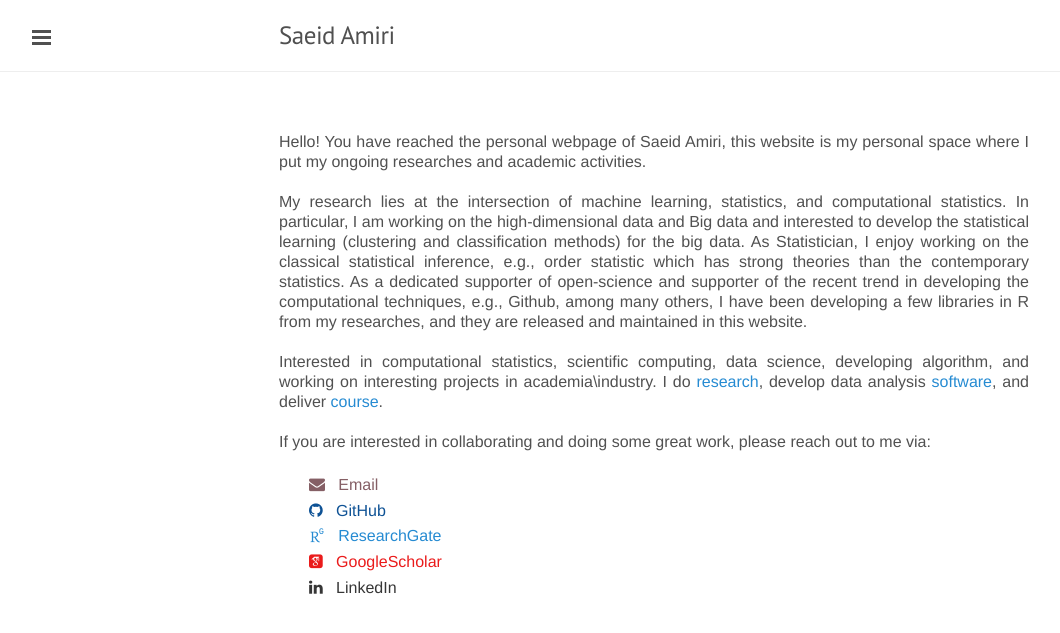
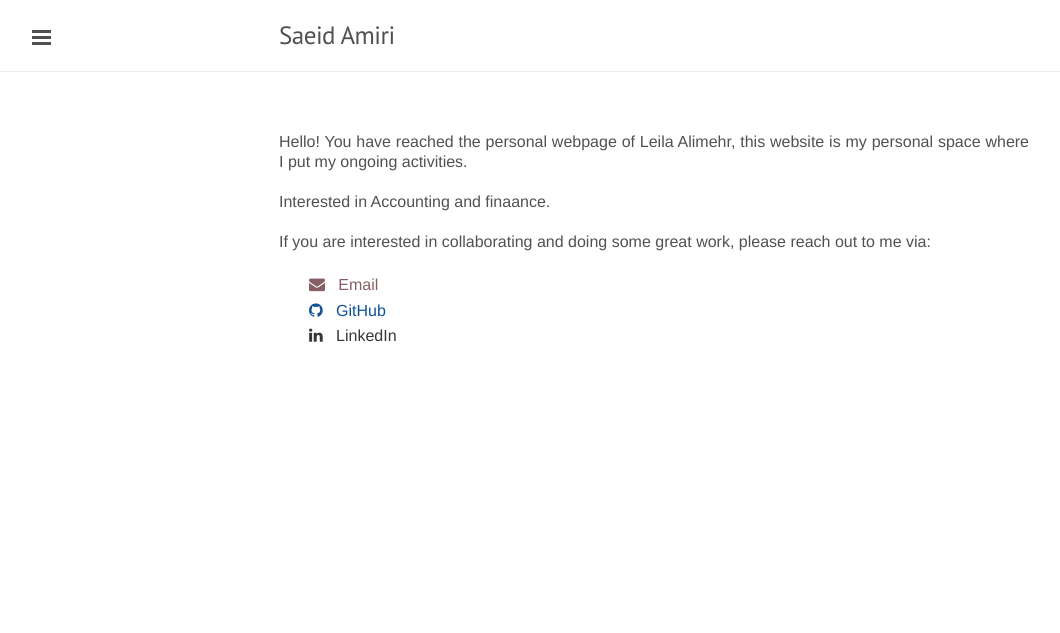
Before and after one commit to leilaalimehr/leilaalimehr.github.io, a Jekyll site: the page built from index.md, in a window 1280 px wide. Shown: the top 633 px of the page, without its empty margins (1-1061 px from the left). Built offline with Jekyll 4.4.1, drawn with Linux system fonts in a browser that asks for light colours; nearby versions of some CDN libraries; some web fonts are replaced; comment, search, counter and statistics services are not loaded.

Commit message:
Update index.md

```diff
--- a/index.md
+++ b/index.md
@@ -2,24 +2,20 @@
 layout: page
 ---
 
-Hello! You  have reached the personal webpage of Saeid Amiri, this website is my personal space where
-I put my ongoing researches and academic activities.
+Hello! You  have reached the personal webpage of Leila Alimehr, this website is my personal space where
+I put my ongoing activities.
 
-My research lies at the intersection of machine learning, statistics, and computational statistics. In particular, I am working on the high-dimensional data and Big data and interested to develop the statistical learning (clustering and classification methods) for the big data. As Statistician, I enjoy working on the classical statistical inference, e.g., order statistic which has strong theories than the contemporary statistics.  As a dedicated supporter of open-science and supporter of the recent trend in developing the computational techniques, e.g., Github, among many others, I have been developing a few libraries in R from my researches, and they are released and maintained in this website.
-
-Interested in computational statistics, scientific computing, data science, developing algorithm, and working on interesting projects in academia\industry. I do [research](https://saeidamiri1.github.io/papers/), develop data analysis [software](https://saeidamiri1.github.io/software/), and deliver [course](https://saeidamiri1.github.io/courses/).
+Interested in Accounting and finaance.
 
 If you are interested in collaborating and doing some great work, please reach out to me via:
 
 <div class="contact-buttons" style="line-height:160%;margin-left:30px;margin-top:10px">
 <p>
 <link rel="stylesheet" href="//maxcdn.bootstrapcdn.com/font-awesome/4.3.0/css/font-awesome.min.css">
-<link rel="stylesheet" href="//saeidamiri1.github.io/css/academicons.css">
-  <a href="mailto:saeid.amiri1@gmail.com" target="_blank" style="color:#855f65;"><i class="fa fa-envelope" style="font-size:1em"></i> &nbsp; Email<br></a>
-<a href="https://github.com/saeidamiri1" target="_blank" style="color:#0e5295;"><i class="fa fa-github" aria-hidden="true"></i> &nbsp; GitHub<br></a>
-<a href="https://www.researchgate.net/profile/Saeid_Amiri6" target="_blank" style="color:#5f09091;"><i class="ai ai-researchgate ai-3x" style="font-size:1em"></i> &nbsp; ResearchGate<br></a>
-<a href="https://scholar.google.com/citations?user=iroPmuAAAAAJ&hl=en" target="_blank" style="color:#ea1b1b;"><i class="ai ai-google-scholar-square ai-3x" style="font-size:1em"></i> &nbsp; GoogleScholar <br></a>
-<a href="https://www.linkedin.com/in/saeid-amiri-191730139/" target="_blank" style="color:#363636;"><i class="fa fa-linkedin" style="font-size:1em"></i> &nbsp; LinkedIn<br></a>
+<link rel="stylesheet" href="//leilaalimehr.github.io/css/academicons.css">
+  <a href="mailto:leila.alimehr@gmail.com" target="_blank" style="color:#855f65;"><i class="fa fa-envelope" style="font-size:1em"></i> &nbsp; Email<br></a>
+<a href="https://github.com/leilaalimehr" target="_blank" style="color:#0e5295;"><i class="fa fa-github" aria-hidden="true"></i> &nbsp; GitHub<br></a>
+<a href="https://www.linkedin.com/in/leila-alimehr-23833a27/" target="_blank" style="color:#363636;"><i class="fa fa-linkedin" style="font-size:1em"></i> &nbsp; LinkedIn<br></a>
 </p>
 </div>
 
```
